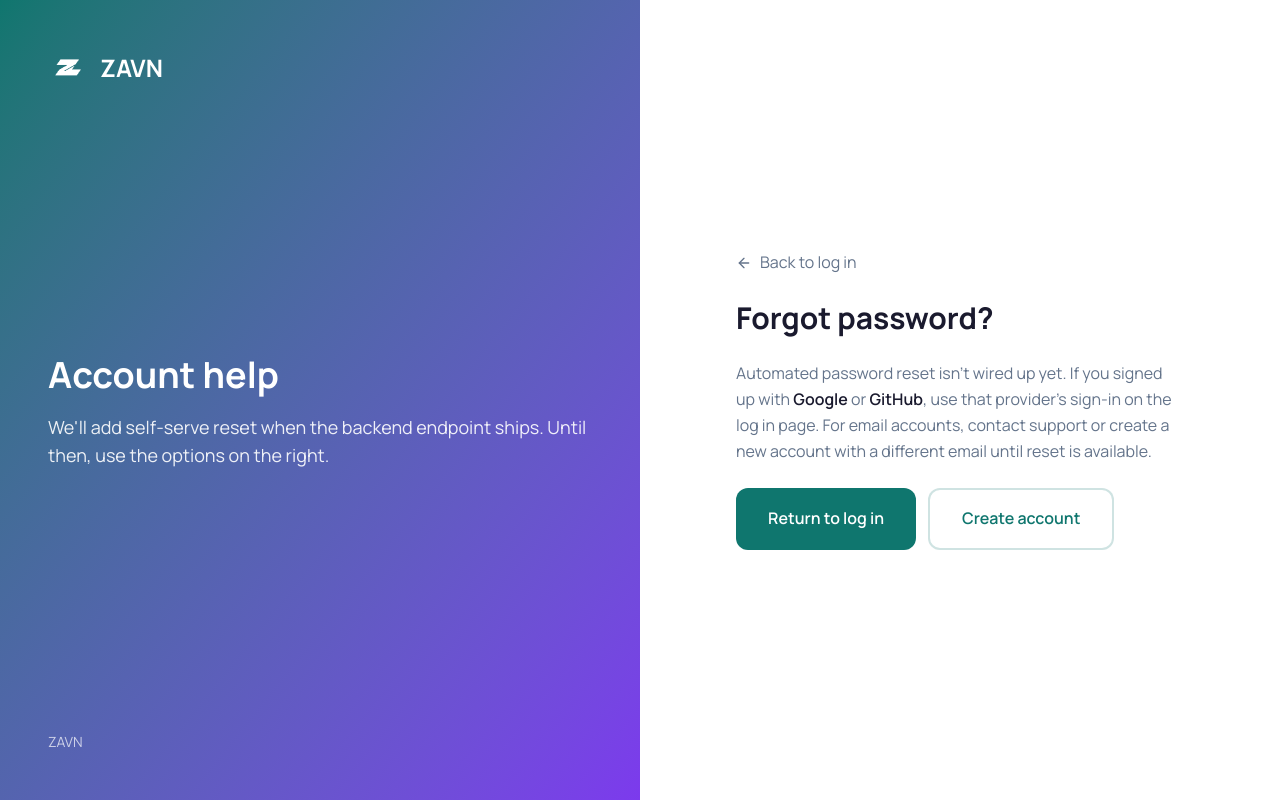
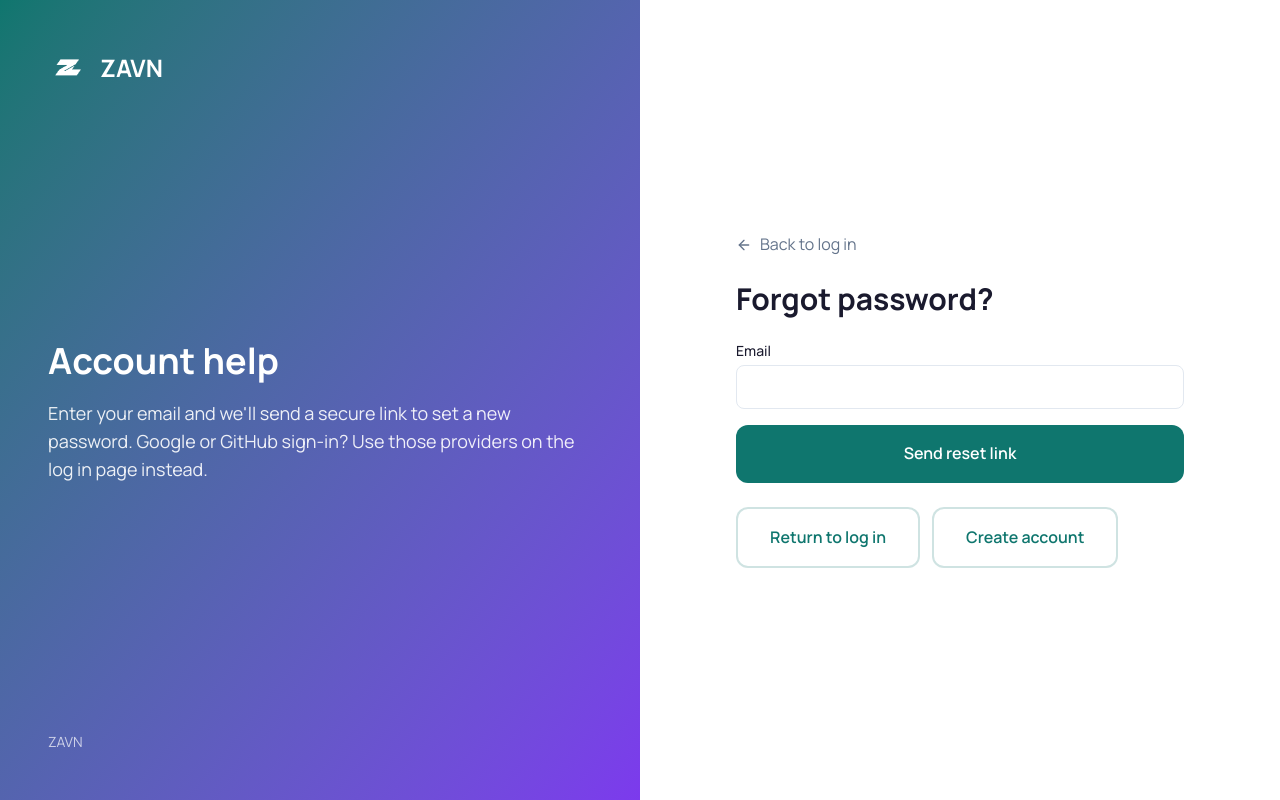
Before and after one commit to JayEs23/zavnai, a Next.js app: page /forgot-password in a window 1280 px wide. Built offline with nearby package versions, Linux system fonts and the light colour scheme.

Commit message:
feat: Implement password reset functionality with new reset-password page, enhance forgot-password page for email submission, and update middleware to include reset-password route

```diff
--- a/app/forgot-password/page.tsx
+++ b/app/forgot-password/page.tsx
@@ -1,12 +1,31 @@
+'use client';
+
 import Link from "next/link";
 import Image from "next/image";
 import { ArrowLeft } from "lucide-react";
+import { useState } from "react";
+import { toast } from "react-hot-toast";
+import { authApi } from "@/services/authApi";
 
-/**
- * Password reset is not yet exposed on the FastAPI surface; this page replaces a dead link
- * from login and sets expectations (zavnexample ch.2 — clear errors, no mystery 404s).
- */
 export default function ForgotPasswordPage() {
+  const [email, setEmail] = useState("");
+  const [submitting, setSubmitting] = useState(false);
+  const [sent, setSent] = useState(false);
+
+  const submit = async (e: React.FormEvent) => {
+    e.preventDefault();
+    setSubmitting(true);
+    try {
+      await authApi.forgotPassword(email.trim());
+      setSent(true);
+      toast.success("Check your inbox for reset instructions.");
+    } catch (err) {
+      toast.error(err instanceof Error ? err.message : "Something went wrong");
+    } finally {
+      setSubmitting(false);
+    }
+  };
+
   return (
     <div className="min-h-screen bg-hero-gradient flex">
       <div className="hidden lg:flex lg:w-1/2 flex-col justify-between bg-gradient-to-br from-primary to-accent p-12 text-white">
@@ -23,7 +42,8 @@ export default function ForgotPasswordPage() {
         <div>
           <h1 className="text-4xl font-bold leading-tight">Account help</h1>
           <p className="mt-4 text-lg text-white/90">
-            We&apos;ll add self-serve reset when the backend endpoint ships. Until then, use the options on the right.
+            Enter your email and we&apos;ll send a secure link to set a new password. Google or GitHub
+            sign-in? Use those providers on the log in page instead.
           </p>
         </div>
         <p className="text-sm text-white/70">ZAVN</p>
@@ -38,15 +58,38 @@ export default function ForgotPasswordPage() {
             Back to log in
           </Link>
           <h2 className="text-3xl font-bold text-foreground">Forgot password?</h2>
-          <p className="text-muted-foreground leading-relaxed">
-            Automated password reset isn&apos;t wired up yet. If you signed up with{" "}
-            <span className="font-semibold text-foreground">Google</span> or{" "}
-            <span className="font-semibold text-foreground">GitHub</span>, use that provider&apos;s
-            sign-in on the log in page. For email accounts, contact support or create a new account with
-            a different email until reset is available.
-          </p>
+          {sent ? (
+            <p className="text-muted-foreground leading-relaxed">
+              If that email is registered, you&apos;ll receive reset instructions shortly. Check spam
+              folders too.
+            </p>
+          ) : (
+            <form onSubmit={submit} className="space-y-4">
+              <div>
+                <label htmlFor="email" className="block text-sm font-medium text-foreground mb-1">
+                  Email
+                </label>
+                <input
+                  id="email"
+                  type="email"
+                  autoComplete="email"
+                  required
+                  value={email}
+                  onChange={(e) => setEmail(e.target.value)}
+                  className="w-full rounded-lg border border-border bg-background px-3 py-2 text-foreground"
+                />
+              </div>
+              <button
+                type="submit"
+                disabled={submitting}
+                className="btn-primary w-full inline-flex justify-center text-center disabled:opacity-60"
+              >
+                {submitting ? "Sending…" : "Send reset link"}
+              </button>
+            </form>
+          )}
           <div className="flex flex-col gap-3 sm:flex-row">
-            <Link href="/login" className="btn-primary inline-flex justify-center text-center">
+            <Link href="/login" className="btn-secondary inline-flex justify-center text-center">
               Return to log in
             </Link>
             <Link href="/signup" className="btn-secondary inline-flex justify-center text-center">
--- a/app/goals/page.tsx
+++ b/app/goals/page.tsx
@@ -127,7 +127,8 @@ export default function GoalsPage() {
             <div>
               <h1 className="text-3xl font-bold text-foreground">Goals</h1>
               <p className="text-muted-foreground mt-1">
-                Track your goals and commitments
+                Track your goals and commitments. Tip: one focused micro-habit at a time often beats many
+                competing goals.
               </p>
             </div>
             <button
--- /dev/null
+++ b/app/reset-password/page.tsx
@@ -0,0 +1,148 @@
+'use client';
+
+import Link from "next/link";
+import Image from "next/image";
+import { ArrowLeft } from "lucide-react";
+import { Suspense, useState } from "react";
+import { useRouter, useSearchParams } from "next/navigation";
+import { toast } from "react-hot-toast";
+import { authApi } from "@/services/authApi";
+
+function ResetPasswordForm() {
+  const router = useRouter();
+  const searchParams = useSearchParams();
+  const token = searchParams.get("token") ?? "";
+  const email = searchParams.get("email") ?? "";
+
+  const [password, setPassword] = useState("");
+  const [confirm, setConfirm] = useState("");
+  const [submitting, setSubmitting] = useState(false);
+
+  const submit = async (e: React.FormEvent) => {
+    e.preventDefault();
+    if (password !== confirm) {
+      toast.error("Passwords do not match");
+      return;
+    }
+    if (password.length < 8) {
+      toast.error("Use at least 8 characters");
+      return;
+    }
+    if (!token || !email) {
+      toast.error("Invalid or expired reset link");
+      return;
+    }
+    setSubmitting(true);
+    try {
+      await authApi.resetPassword({ email: email.trim(), token, new_password: password });
+      toast.success("Password updated. You can log in.");
+      router.push("/login");
+    } catch (err) {
+      toast.error(err instanceof Error ? err.message : "Could not reset password");
+    } finally {
+      setSubmitting(false);
+    }
+  };
+
+  if (!token || !email) {
+    return (
+      <div className="w-full max-w-md space-y-4">
+        <h2 className="text-3xl font-bold text-foreground">Invalid link</h2>
+        <p className="text-muted-foreground">
+          Open the reset link from your email, or request a new one from forgot password.
+        </p>
+        <Link href="/forgot-password" className="btn-primary inline-flex justify-center text-center">
+          Request reset
+        </Link>
+      </div>
+    );
+  }
+
+  return (
+    <form onSubmit={submit} className="w-full max-w-md space-y-4">
+      <h2 className="text-3xl font-bold text-foreground">Set new password</h2>
+      <p className="text-sm text-muted-foreground">For {email}</p>
+      <div>
+        <label htmlFor="np" className="block text-sm font-medium text-foreground mb-1">
+          New password
+        </label>
+        <input
+          id="np"
+          type="password"
+          autoComplete="new-password"
+          required
+          minLength={8}
+          value={password}
+          onChange={(e) => setPassword(e.target.value)}
+          className="w-full rounded-lg border border-border bg-background px-3 py-2 text-foreground"
+        />
+      </div>
+      <div>
+        <label htmlFor="npc" className="block text-sm font-medium text-foreground mb-1">
+          Confirm password
+        </label>
+        <input
+          id="npc"
+          type="password"
+          autoComplete="new-password"
+          required
+          minLength={8}
+          value={confirm}
+          onChange={(e) => setConfirm(e.target.value)}
+          className="w-full rounded-lg border border-border bg-background px-3 py-2 text-foreground"
+        />
+      </div>
+      <button
+        type="submit"
+        disabled={submitting}
+        className="btn-primary w-full inline-flex justify-center text-center disabled:opacity-60"
+      >
+        {submitting ? "Saving…" : "Update password"}
+      </button>
+    </form>
+  );
+}
+
+export default function ResetPasswordPage() {
+  return (
+    <div className="min-h-screen bg-hero-gradient flex">
+      <div className="hidden lg:flex lg:w-1/2 flex-col justify-between bg-gradient-to-br from-primary to-accent p-12 text-white">
+        <Link href="/" className="flex items-center gap-3">
+          <Image
+            src="/zavn-icon.png"
+            alt="ZAVN Logo"
+            width={40}
+            height={40}
+            className="brightness-0 invert"
+          />
+          <span className="text-2xl font-bold">ZAVN</span>
+        </Link>
+        <div>
+          <h1 className="text-4xl font-bold leading-tight">Secure reset</h1>
+          <p className="mt-4 text-lg text-white/90">Choose a strong password you haven&apos;t used elsewhere.</p>
+        </div>
+        <p className="text-sm text-white/70">ZAVN</p>
+      </div>
+      <div className="flex flex-1 items-center justify-center p-6 lg:p-12">
+        <div className="w-full max-w-md space-y-6">
+          <Link
+            href="/login"
+            className="inline-flex items-center gap-2 text-muted-foreground transition-colors hover:text-foreground"
+          >
+            <ArrowLeft className="h-4 w-4" />
+            Back to log in
+          </Link>
+          <Suspense
+            fallback={
+              <div className="text-muted-foreground text-sm" role="status">
+                Loading…
+              </div>
+            }
+          >
+            <ResetPasswordForm />
+          </Suspense>
+        </div>
+      </div>
+    </div>
+  );
+}
--- a/middleware.ts
+++ b/middleware.ts
@@ -21,6 +21,7 @@ export async function middleware(request: NextRequest) {
         '/login',
         '/signup',
         '/forgot-password',
+        '/reset-password',
         '/',
         '/api',
         '/verify',
--- a/services/authApi.ts
+++ b/services/authApi.ts
@@ -67,4 +67,24 @@ export const authApi = {
     }
     return response.data;
   },
+
+  forgotPassword: async (email: string): Promise<{ detail: string }> => {
+    const response = await api.post<{ detail: string }>('/api/auth/forgot-password', { email });
+    if (response.error || !response.data) {
+      throw new Error(response.error?.message || 'Could not send reset email');
+    }
+    return response.data;
+  },
+
+  resetPassword: async (data: {
+    email: string;
+    token: string;
+    new_password: string;
+  }): Promise<{ detail: string }> => {
+    const response = await api.post<{ detail: string }>('/api/auth/reset-password', data);
+    if (response.error || !response.data) {
+      throw new Error(response.error?.message || 'Could not reset password');
+    }
+    return response.data;
+  },
 };
```
